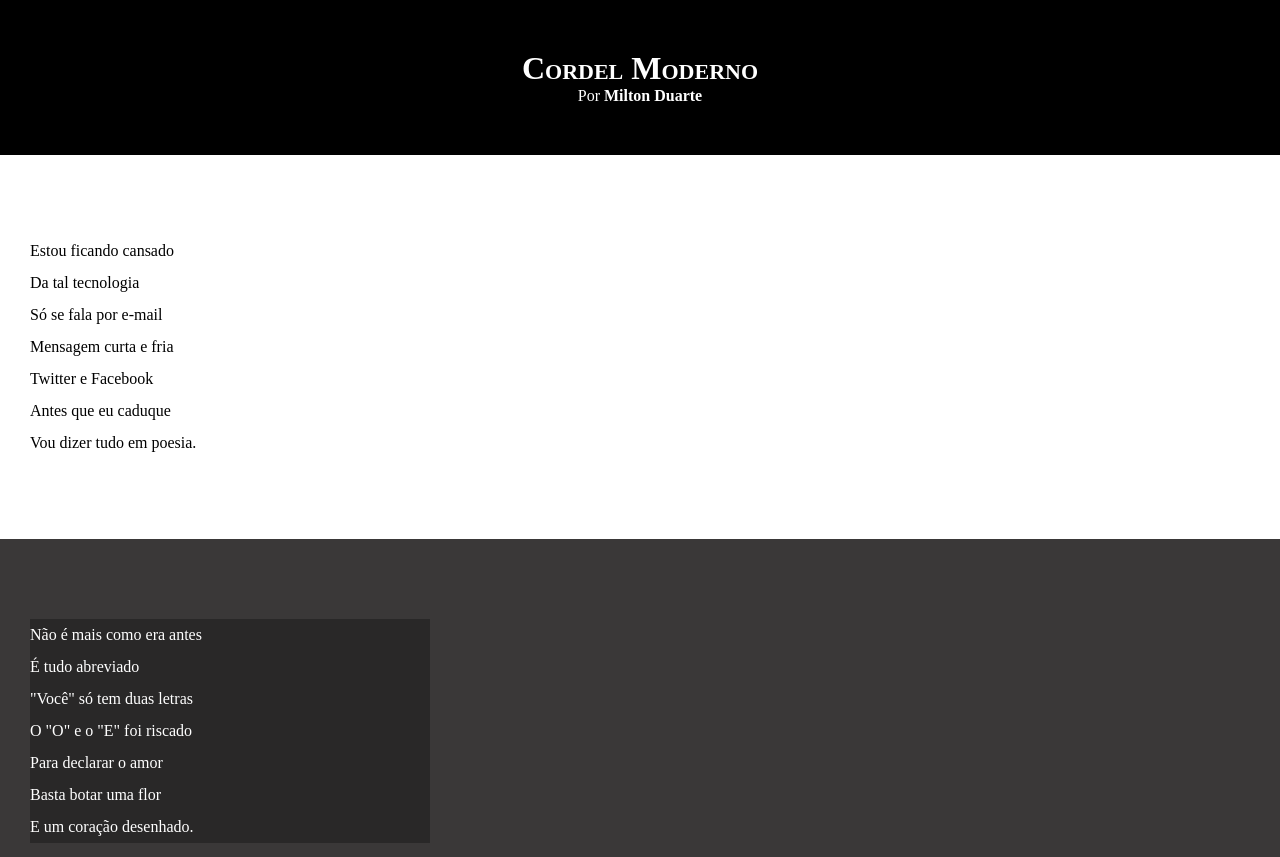
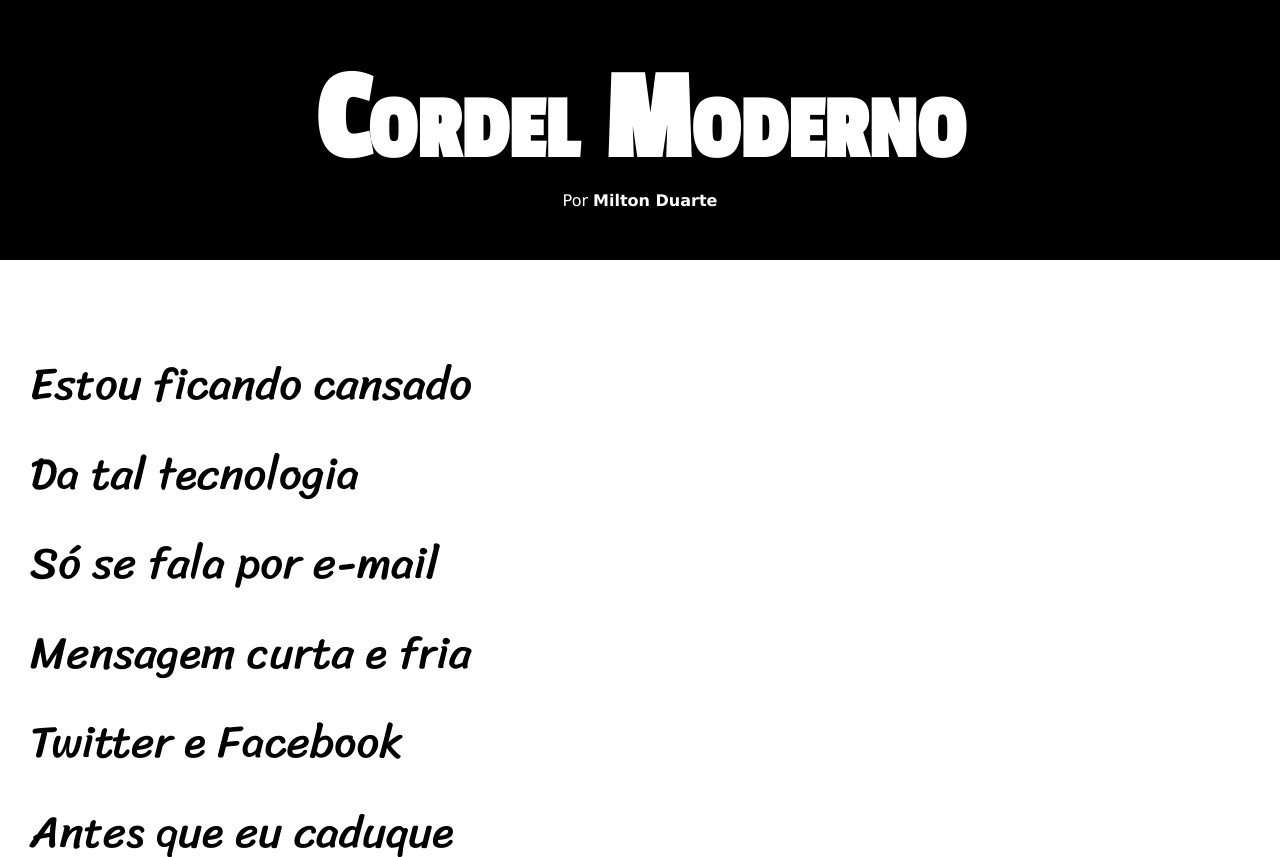
Before and after one commit to gabrielbarbosaz/html-css, a plain HTML site: page exercicios/desafio012/index.html in a window 1280 px wide. Shown: the top 857 px of the page. Drawn offline with Linux system fonts and the light colour scheme.

Commit message:
Atualização de estilos - desafio 12

```diff
--- a/exercicios/desafio012/estilo.css
+++ b/exercicios/desafio012/estilo.css
@@ -1,4 +1,14 @@
 @charset "UTF-8";
+
+@import url('https://fonts.googleapis.com/css2?family=Passion+One&display=swap');
+
+@import url('https://fonts.googleapis.com/css2?family=Sriracha&display=swap');
+
+:root {
+    --fonte1: Verdana, Geneva, Tahoma, sans-serif;
+    --fonte2: 'Passion One', cursive;
+    --fonte3:'Sriracha', cursive;;
+}
 
 * {
     margin: 0px;
@@ -6,6 +16,7 @@
 }
 
 html, body {
+    font-family: var(--fonte1);
     min-height: 100vh;
     background-color: darkgray;
 }
@@ -17,6 +28,8 @@ header {
 }
 
 header > h1 {
+    font-family: var(--fonte2);
+    font-size: 10vw;
     padding-top: 50px;
     font-variant: small-caps;
 }
@@ -37,6 +50,8 @@ header a:hover, footer a:hover {
 
 
 section {
+    font-family: var(--fonte3);
+    font-size: 3.5vw;
     padding-top: 10vh;
     padding-bottom: 10vh;
     line-height: 2em;
@@ -56,7 +71,8 @@ section.imagem {
 
 section.imagem > p {
     background-color: rgb(41, 40, 40);
-    width: 400px;
+    display: inline-block;
+    padding: 5px;
 }
 
 
```
